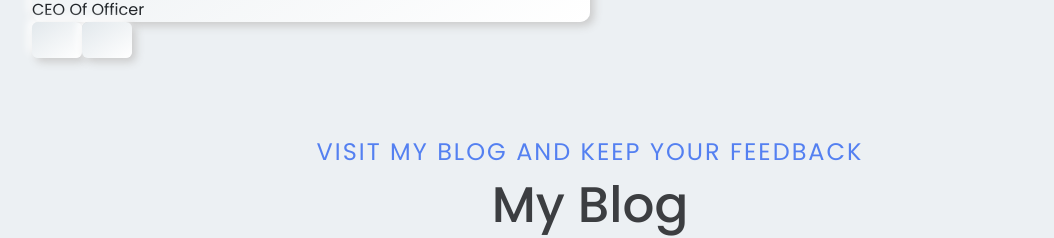
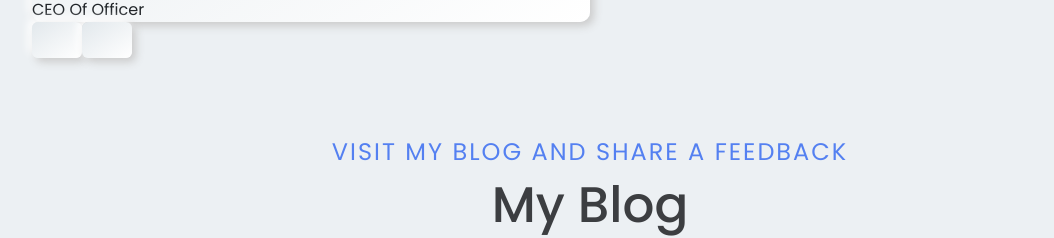
Before and after one commit to TimmyIsANerd/winifred_liam, a Next.js app: page / in a window 1280 px wide. Shown: the part 6814-7052 px from the top of the page, without its empty margins (50-1104 px from the left). Built offline with nearby package versions, Linux system fonts and the light colour scheme.

Commit message:
updated contact form alignment

```diff
--- a/component/Blog/Blog.js
+++ b/component/Blog/Blog.js
@@ -9,7 +9,7 @@
         <div className="container top">
           <div className="col-12">
             <div className="heading text-center">
-              <h4>VISIT MY BLOG AND KEEP YOUR FEEDBACK</h4>
+              <h4>VISIT MY BLOG AND SHARE A FEEDBACK</h4>
               <h1>My Blog</h1>
             </div>
           </div>
--- a/component/Contact/Contact.js
+++ b/component/Contact/Contact.js
@@ -45,7 +45,7 @@
 
             <div className="container">
               <div className="row">
-                <div className="col-6">
+                <div className="col-md-6 col-sm-12 col-xs-12 col-xl-6 col-lg-12">
                   <div className="box box_shodow p-2">
                     <div className="details">
                       <h1>Winifred Liam</h1>
@@ -99,7 +99,7 @@
                   </div>
                 </div>
 
-                <div className="col-6">
+                <div className="col-md-6 col-sm-12 col-xs-12 col-xl-6 col-lg-12">
                   <div className="box_shodow p-2">
                     <form onSubmit={formSubmit}>
                       <div className="col">
```
